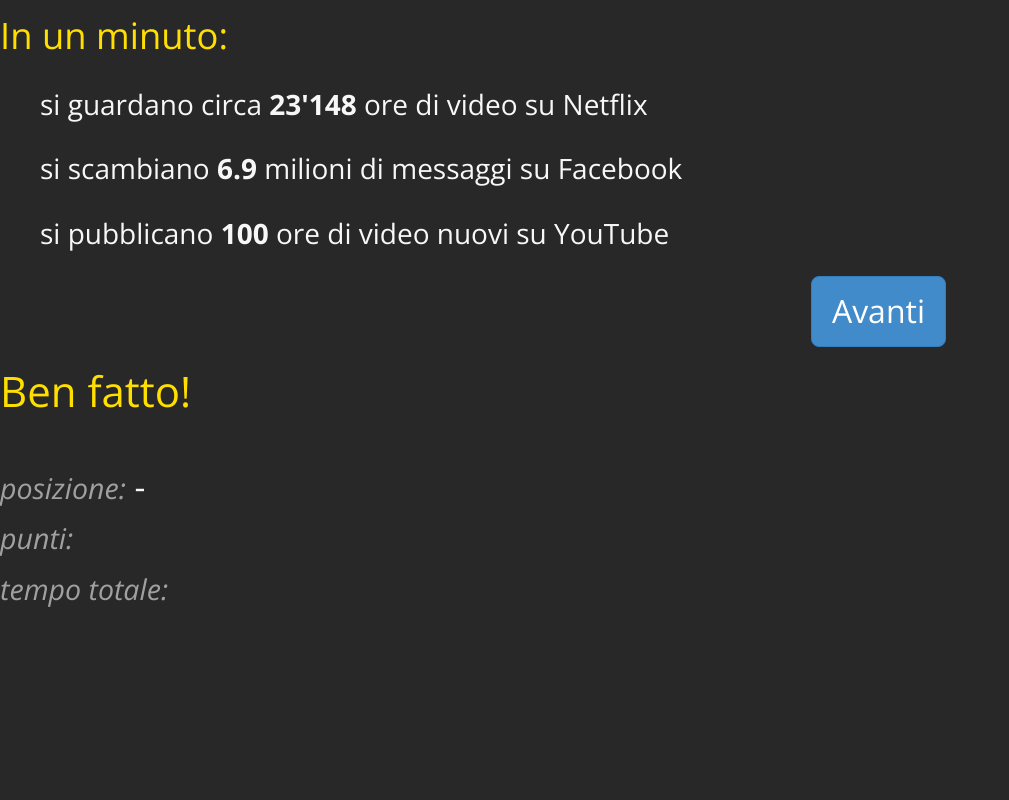
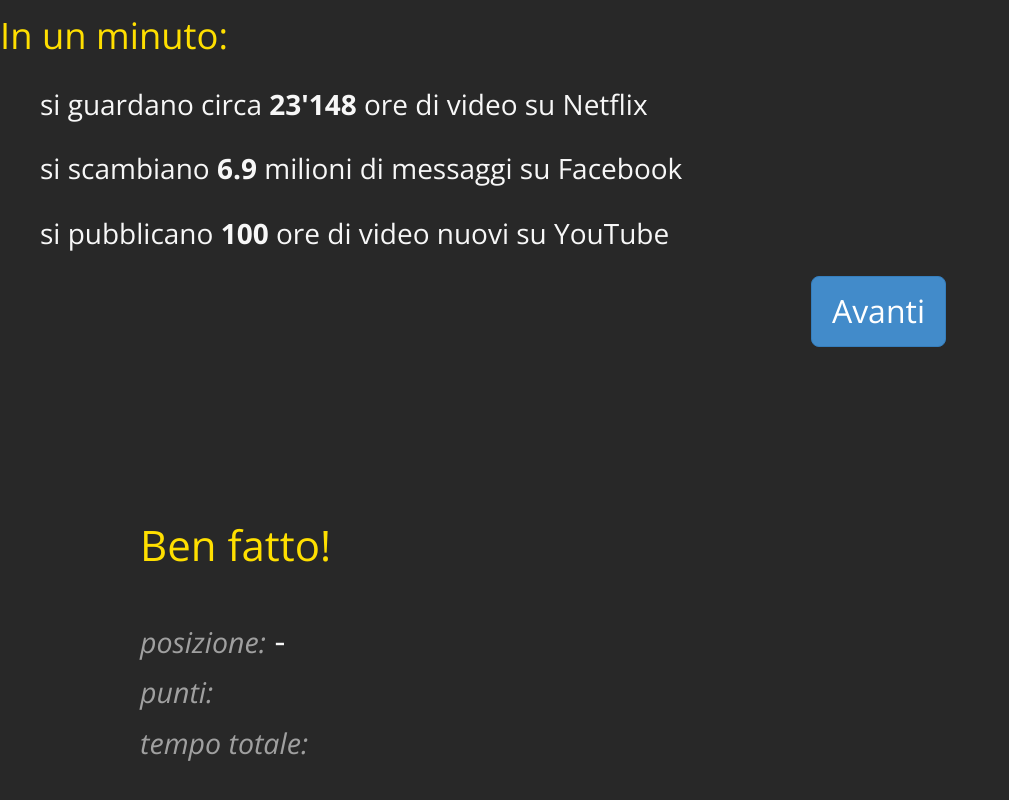
Before and after one commit to ASQ-USI/examples, a plain HTML site: page USI-10th-anniversary/index.html in a window 1280 px wide. Shown: the part 10124-10924 px from the top of the page, without its empty margins (0-1009 px from the left). Before the commit the page ends 10736 px from the top, so only its background shows below. Drawn offline with nearby package versions, Linux system fonts and the light colour scheme.

Commit message:
final slide style

```diff
--- a/USI-10th-anniversary/index.html
+++ b/USI-10th-anniversary/index.html
@@ -64,6 +64,10 @@
         top: 0px;
         left: 290px;
         font-size: 3.2em;
+      }
+
+      #final{
+        padding: 5em;
       }
 
       .results{
@@ -799,7 +803,6 @@
      $('#start-btn').on('click', start);
      function start(evt) {
        evt.preventDefault();
-       var name = document.getElementById("playername").value;
        var countdown = 3;
        var tick = function() {
          var d = document.getElementById("countdown");
```
